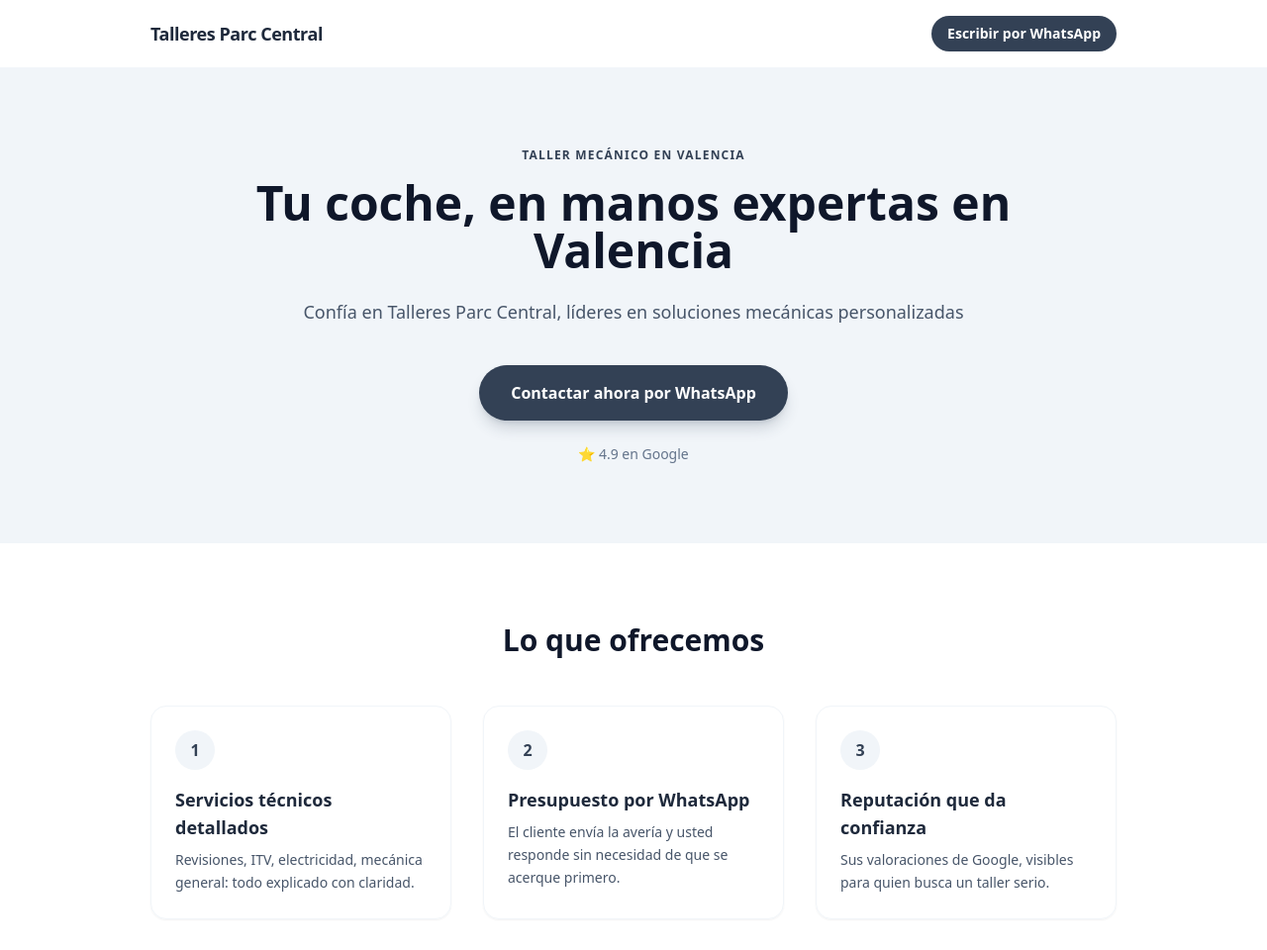
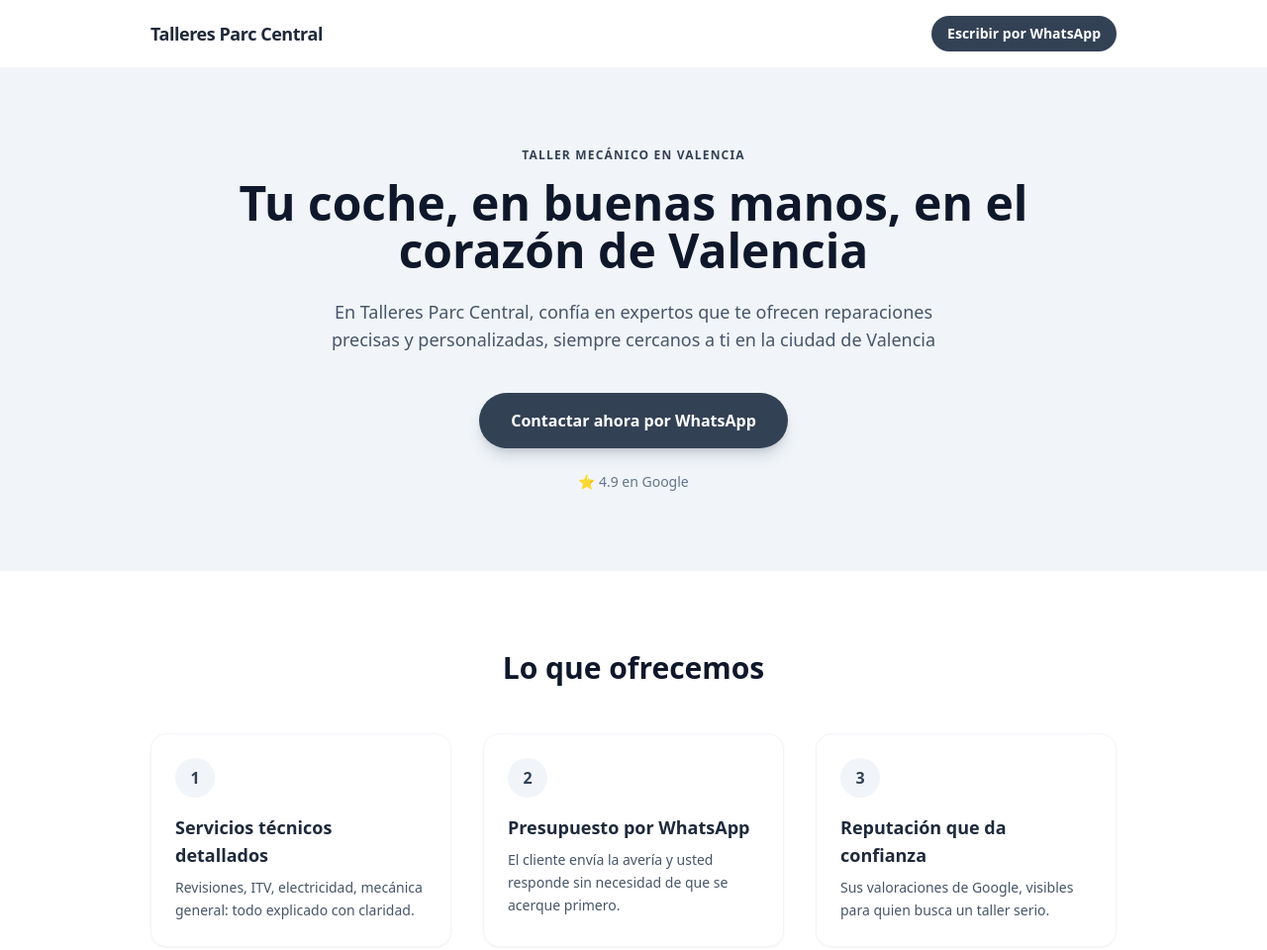
Before and after one commit to gustavo-pereira114/talleres-parc-central, a plain HTML site: page index.html in a window 1280 px wide. Shown: the top 960 px of the page at 99% size. Drawn offline with nearby package versions, Linux system fonts and the light colour scheme.

Commit message:
Actualiza index.html

```diff
--- a/index.html
+++ b/index.html
@@ -4,7 +4,7 @@
   <meta charset="UTF-8" />
   <meta name="viewport" content="width=device-width, initial-scale=1.0" />
   <title>Talleres Parc Central | Taller mecánico en Valencia</title>
-  <meta name="description" content="Confía en Talleres Parc Central, líderes en soluciones mecánicas personalizadas" />
+  <meta name="description" content="En Talleres Parc Central, confía en expertos que te ofrecen reparaciones precisas y personalizadas, siempre cercanos a ti en la ciudad de Valencia" />
   <script src="https://cdn.tailwindcss.com"></script>
 </head>
 <body class="bg-white text-slate-800 antialiased">
@@ -25,10 +25,10 @@
     <div class="max-w-5xl mx-auto px-6 py-20 text-center">
       <p class="uppercase tracking-widest text-xs font-semibold text-slate-700 mb-4">Taller mecánico en Valencia</p>
       <h1 class="text-3xl sm:text-5xl font-extrabold leading-tight text-slate-900 mb-6">
-        Tu coche, en manos expertas en Valencia
+        Tu coche, en buenas manos, en el corazón de Valencia
       </h1>
       <p class="text-base sm:text-lg text-slate-600 max-w-2xl mx-auto mb-10">
-        Confía en Talleres Parc Central, líderes en soluciones mecánicas personalizadas
+        En Talleres Parc Central, confía en expertos que te ofrecen reparaciones precisas y personalizadas, siempre cercanos a ti en la ciudad de Valencia
       </p>
       <a href="https://wa.me/34645791090?text=Hola%2C%20necesito%20un%20presupuesto%20para%20mi%20coche." target="_blank" rel="noopener"
          class="inline-flex items-center gap-2 bg-slate-700 hover:bg-slate-800 text-white font-semibold px-8 py-4 rounded-full text-base shadow-lg shadow-slate-700/20 transition">
```
